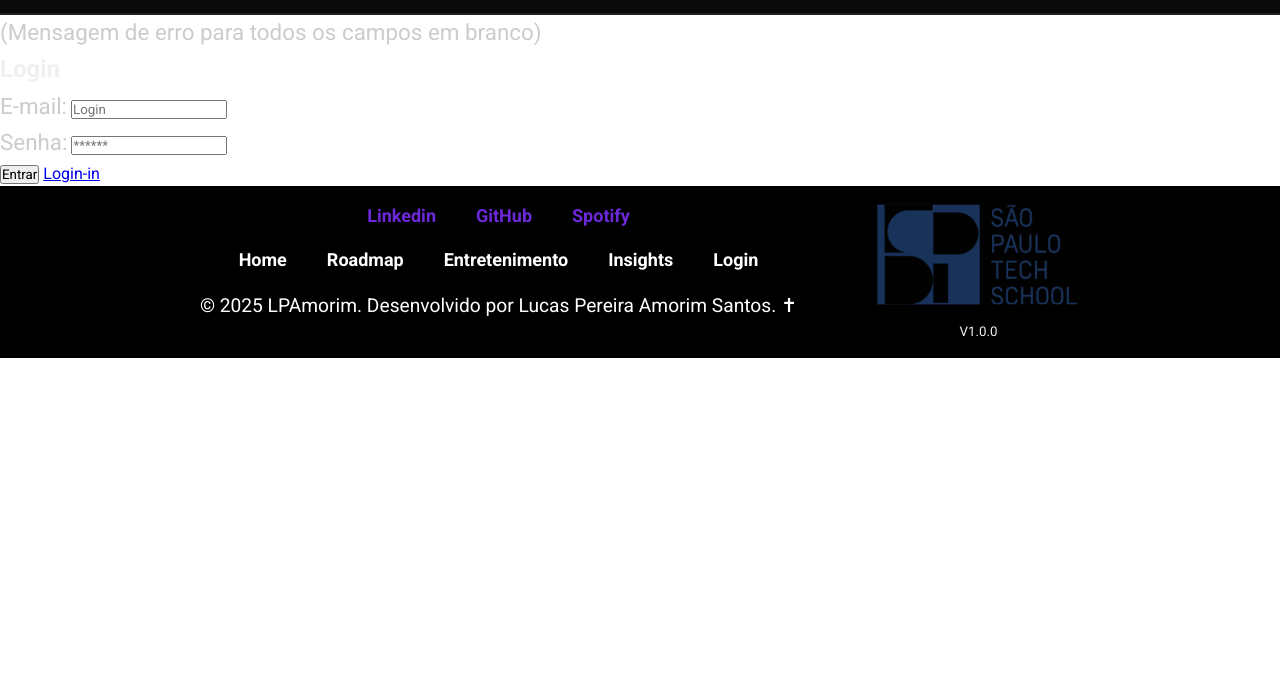
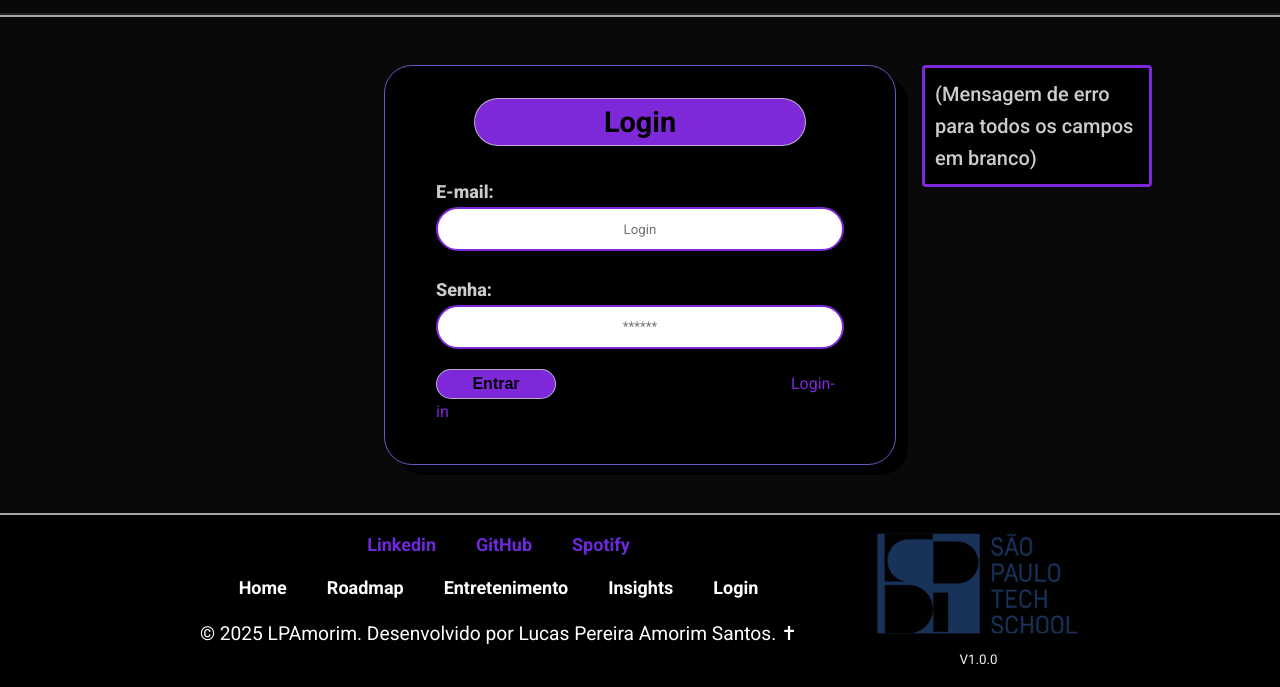
Before and after one commit to LPAmorim/Projeto-Roadmap_Ciberseguranca, a website: page public/login.html in a window 1280 px wide. Both pictures are taken after a click on the button "Entrar". Shown: the part 127-814 px from the top of the page. Drawn offline with Linux system fonts and the light colour scheme.

Commit message:
Ajustes de links e css

```diff
--- a/public/css/style.css
+++ b/public/css/style.css
@@ -364,3 +364,169 @@ footer {
   flex-direction: column;
   gap: 0.5rem;
 }
+/* Fim do Footer */
+
+/* Inicio do Login */
+
+.login {
+  background-color: #090909;
+  border-bottom: solid 2px #cccc;
+  border-top: solid 2px #cccc;
+  min-height: 500px;
+  align-content: center;
+}
+
+.login .container {
+  justify-content: center;
+  justify-self: center;
+  align-items: center;
+  max-width: 80%;
+}
+
+
+.card-deLogin {
+  width: 50%;
+  height: 400px;
+  background-color: #000000;
+  border-radius: 28px;
+  border: 1px solid #7256c8;
+  box-shadow: 12px 10px #000000;
+
+  display: flex;
+  align-items: center;
+  justify-content: space-evenly;
+  flex-direction: column;
+  padding: 2rem 0;
+}
+
+.card-deLogin h2 {
+  background-color: #7d28d9;
+  color: #000000;
+  width: 65%;
+  text-align: center;
+  border-radius: 28px;
+  font-size: 1.8rem;
+  margin-bottom: 20px;
+  border: 1px solid #cccc;
+}
+
+.formulario {
+  display: flex;
+  height: 90%;
+  width: 80%;
+  justify-content: space-around;
+  flex-direction: column;
+  flex-wrap: wrap;
+}
+
+.formulario span {
+  font-size: 18px;
+  font-weight: 800;
+}
+
+.formulario input {
+  padding: 0.8rem;
+  border: 2px solid #7d28d9;
+  text-align: center;
+  border-radius: 28px;
+}
+
+.campo {
+  display: flex;
+  flex-direction: column;
+  justify-content: start;
+  padding: 5px 0;
+}
+
+.botao {
+  cursor: pointer;
+  font-family: "Barlow", sans-serif;
+  border: 0;
+  border-radius: 28px;
+  font-weight: 600;
+  font-size: 1rem;
+  color: black;
+  background-color: #7d28d9;
+  border: 1px solid #cccc;
+  width: 120px;
+  height: 30px;
+  align-self: start;
+  margin-right: 231px;
+}
+
+.botao:hover {
+  background-color: #b084f8;
+}
+
+.login-in {
+  text-decoration: none;
+  color: #7d28d9;
+  width: 40%;
+  align-self: end;
+  text-align: end;
+}
+
+.login-in:hover {
+  text-decoration: underline;
+  color: #cccc;
+}
+
+.loading-div {
+  width: 50px;
+  display: none;
+}
+
+.loading-div img {
+  height: 50px;
+  width: 50px;
+}
+
+#div_erros_login {
+  display: none;
+}
+
+/* alertas error */
+.alerta_erro{
+  display: flex;
+  justify-content: flex-end;
+}
+
+.card_erro {
+  display: none;
+  background-color: #000000;
+  color: #cccccc;
+  width: 230px;
+  position: fixed;
+  border-radius: 4px;
+  border: #7d28d9 3px solid;
+  padding: 10px;
+  margin-right: 10%;
+}
+
+.card_erro #mensagem_erro{
+  font-weight: 500;
+  font-size: 20px;
+}
+
+.formulario .tipo_campo {
+  font-size: 20px;
+  font-weight: 600 !important;
+}
+
+.formulario {
+  display: flex;
+  flex-direction: column;
+}
+
+.loading-div {
+  width: 50px;
+  margin: auto;
+  display: none;
+}
+
+.loading-div img {
+  height: 50px;
+  width: 50px;
+}
+
+/* SIMULADOR */
```
Also changed, not shown: public/index.html (+9 -8 lines), 1 other file.
